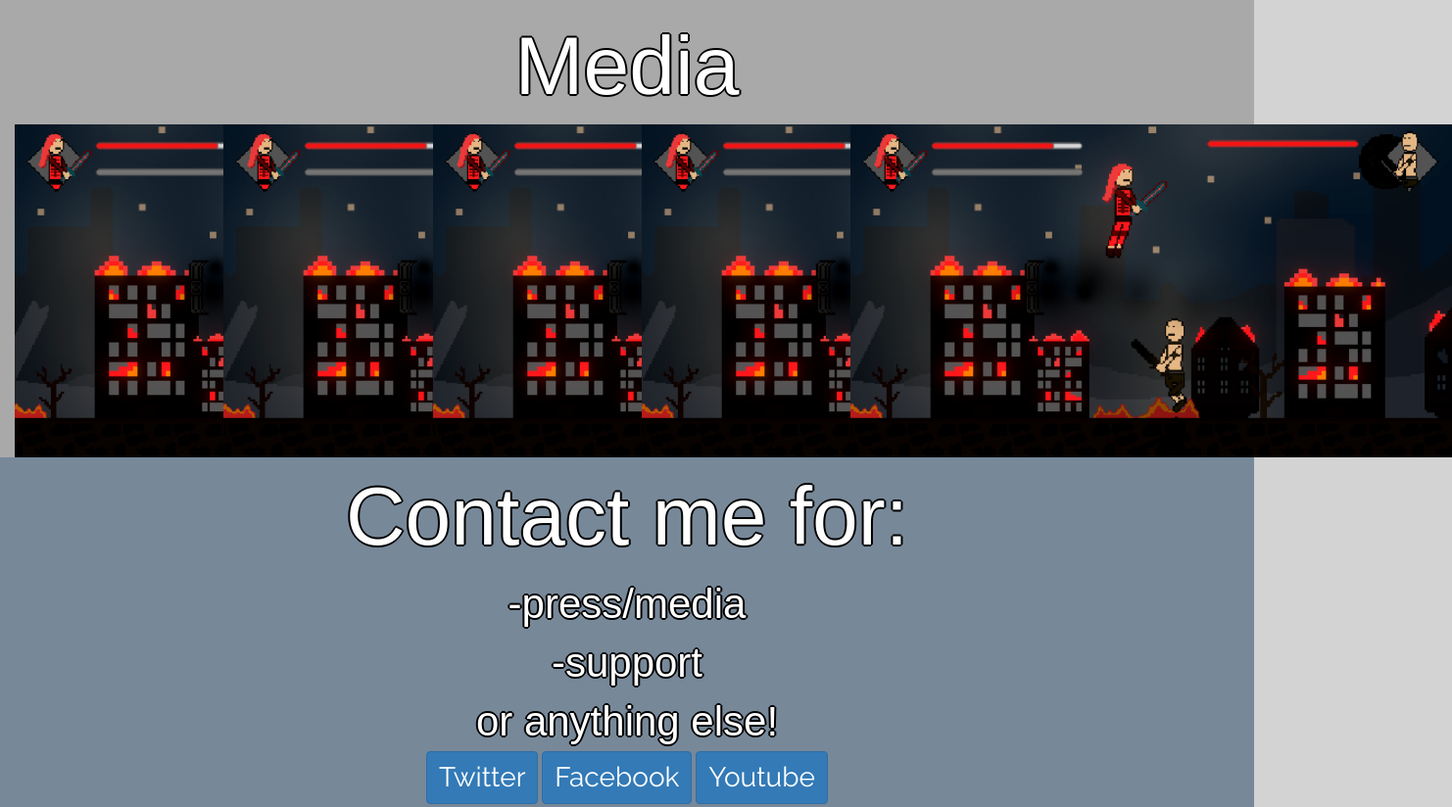
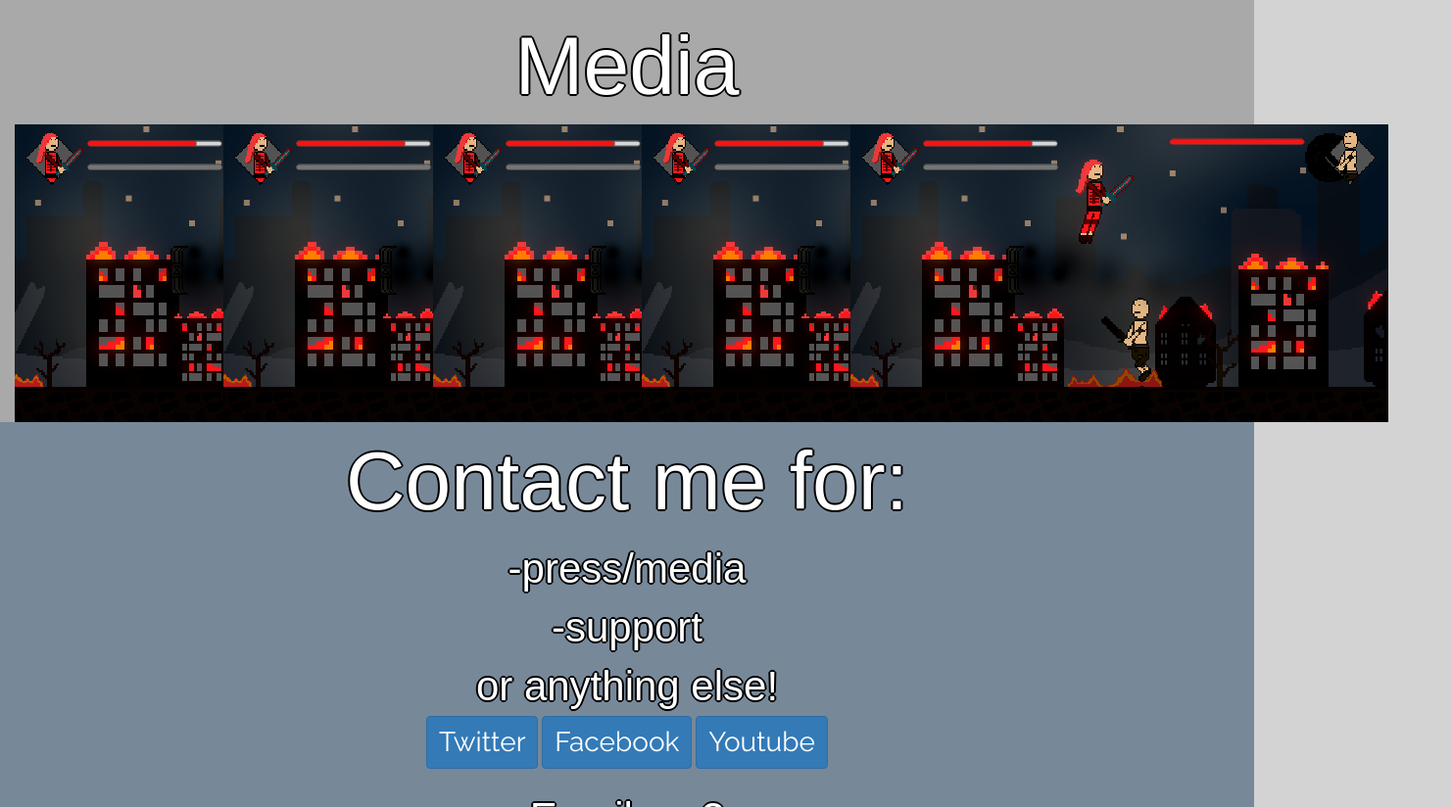
Before and after one commit to Roxra/BattleBlade, a plain HTML site: page index.html in a window 1280 px wide. Shown: the part 603-1427 px from the top of the page at 98% size, 1482 px wide, since content can reach past the window. Drawn offline with nearby package versions, Linux system fonts and the light colour scheme; a web font is replaced by a local one.

Commit message:
Update index.html

```diff
--- a/index.html
+++ b/index.html
@@ -40,27 +40,27 @@
     <div class="row">
 	<div class="col-md-2">
 		 <a href="" target = "_blank">
-			<img alt="BattleBlade logo" src="images/thing.png" height="340em">
+			<img alt="BattleBlade logo" src="images/thing.png">
 		 </a>
 	</div>
 	<div class="col-md-2">
 		 <a href="" target = "_blank">
-			<img alt="BattleBlade logo" src="images/thing.png" height="340em">
+			<img alt="BattleBlade logo" src="images/thing.png">
 		 </a>
 	</div>
 	<div class="col-md-2">
 		 <a href="" target = "_blank">
-			<img alt="BattleBlade logo" src="images/thing.png" height="340em">
+			<img alt="BattleBlade logo" src="images/thing.png">
 		 </a>
 	</div>
 	<div class="col-md-2">
 		 <a href="" target = "_blank">
-			<img alt="BattleBlade logo" src="images/thing.png" height="340em">
+			<img alt="BattleBlade logo" src="images/thing.png">
 		 </a>
 	</div>
 	<div class="col-md-2">
 		 <a href="" target = "_blank">
-			<img alt="BattleBlade logo" src="images/thing.png" height="340em">
+			<img alt="BattleBlade logo" src="images/thing.png">
 		 </a>
 	</div>
      </div>
```
